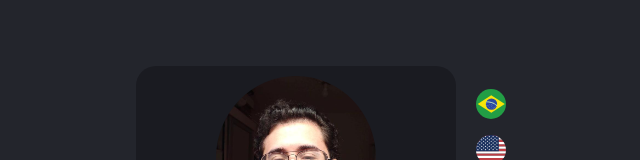
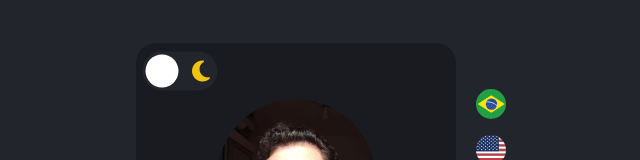
Before and after one commit to cleitonBarros/ProfileCard, a React (Vite) app in the folder Card/: page / in a window 1280 px wide. Shown: the top 160 px of the page, without its empty margins (319-959 px from the left). Built offline with nearby package versions, Linux system fonts and the light colour scheme.

Commit message:
add dark mode

```diff
--- a/Card/src/App.css
+++ b/Card/src/App.css
@@ -167,13 +167,18 @@ footer ul li a:hover {
   background: #D5D4D8;
 }
 .box{
-  top: -310px;
-  left: -305px;
+  top: -5px;
+  left: -116px;
   position: relative;
+}
+#light .box .label{
+  box-shadow: 1px 1px 1px 2px rgba(0, 0, 0, 0.1);
+
+  background:#ececec;
 }
 .checkbox{
   opacity: 0;
-  position: absolute;
+
 }
 .label{
   background: #23252C;
@@ -204,6 +209,9 @@ footer ul li a:hover {
 
   transform: translateX(0px);
   transition:  transform 0.2s linear;
+}
+#light .box .label .circle{
+  background:#1A1B21;
 }
 .checkbox:checked + .label .circle{
   transform: translateX(24px);
@@ -275,6 +283,7 @@ footer ul li a:hover {
   body,#root{
     flex-direction: column-reverse;
 
+
   }
   .languageSwitcher{
     flex-direction: row;
--- a/Card/src/App.jsx
+++ b/Card/src/App.jsx
@@ -2,16 +2,13 @@
 import Card from './pages/Card'
 import './lib/i18n/i18n'
 import './App.css'
-import { BrowserRouter as Router, Routes, Route} from 'react-router-dom'
+
 
 
 function App() {
 
   return (
-    <Router>
         <Card />
-    </Router>
-
   )
 }
 
--- a/Card/src/components/Info.jsx
+++ b/Card/src/components/Info.jsx
@@ -4,15 +4,15 @@ import linkedinIcon from '../assets/linkedin.svg'
 import mailIcon from '../assets/Mail.svg'
 import Mail from '../data/main'
 
+
 import { useTranslation } from "react-i18next"
-
-
 
 function Information(){
     const {t, i18n} = useTranslation ()
 
     return (
         <header  >
+
             <img className ="imgProfile"src={profileImg} alt="profile img" />
             <div className="basicInfo p-1">
                 <p className="nameParagraph">Cleiton Barros</p>
--- a/Card/src/components/Langswitcher.jsx
+++ b/Card/src/components/Langswitcher.jsx
@@ -1,6 +1,5 @@
 import { useTranslation } from "react-i18next"
 import { languageOptions } from "../data/languagesOptions"
-import { NavLink } from 'react-router-dom'
 
 
 export default function Langswitcher(){
--- a/Card/src/components/toggle.jsx
+++ b/Card/src/components/toggle.jsx
@@ -1,14 +1,16 @@
-// function Toggle(){
+import  {useState} from 'react'
 
-//     return(
-//      <div class="box">
-//         <input type="checkbox" name="toggle" class="checkbox" id="toggle"  />
-//             <label class="label" for="toggle">
-//           <i class="fa-solid fa-sun"></i>
-//           <i class="fa-solid fa-moon"></i>
-//           <div class="circle"></div>
-//         </label>
-//       </div>
-//     )
-// }
-// export default Toggle
+function Toggle(props){
+
+    return(
+     <div class="box">
+        <input type="checkbox" name="toggle" class="checkbox" id="toggle" onClick={props.value} />
+            <label class="label" for="toggle">
+          <i class="fa-solid fa-sun"></i>
+          <i class="fa-solid fa-moon"></i>
+          <div class="circle"></div>
+        </label>
+      </div>
+    )
+}
+export default Toggle
--- a/Card/src/pages/Card.jsx
+++ b/Card/src/pages/Card.jsx
@@ -4,20 +4,26 @@ import About from '../components/About'
 import Interests from '../components/Interests'
 import  Langswitcher from "../components/Langswitcher"
 
-//import { createContext, useState } from 'react'
+import Toggle from  '../components/Toggle'
+
+import { useState } from 'react'
 //import Switch from "react-switch";
 //export  const ThemeContext = createContext(null)
 
 function Card(){
 
-    // const [theme, setTheme] = useState("")
-    // const toggleTheme =() =>{
-    // setTheme ((curr)=>curr === "" ? "light" : "")}
+    const [swichToggle , setSwitchToogle] = useState(false)
+    const toggleSwitch = () =>{
+
+    swichToggle ? setSwitchToogle(false) : setSwitchToogle(true)
+    console.log(swichToggle)
+    }
 
     return(
 
         <>
-            <div  className="container">
+            <div id={swichToggle ? "light": ''} className="container">
+                <Toggle value={toggleSwitch} />
                 <Information   />
                 <main>
                     <About />
```
